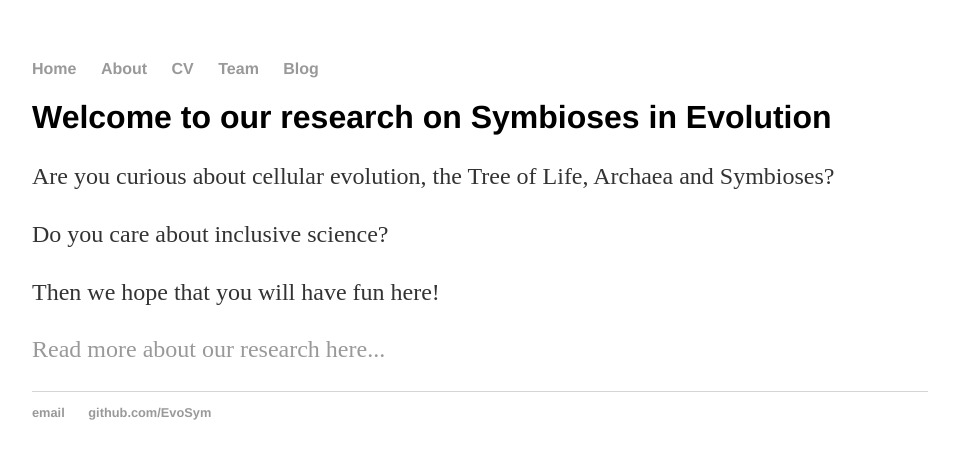
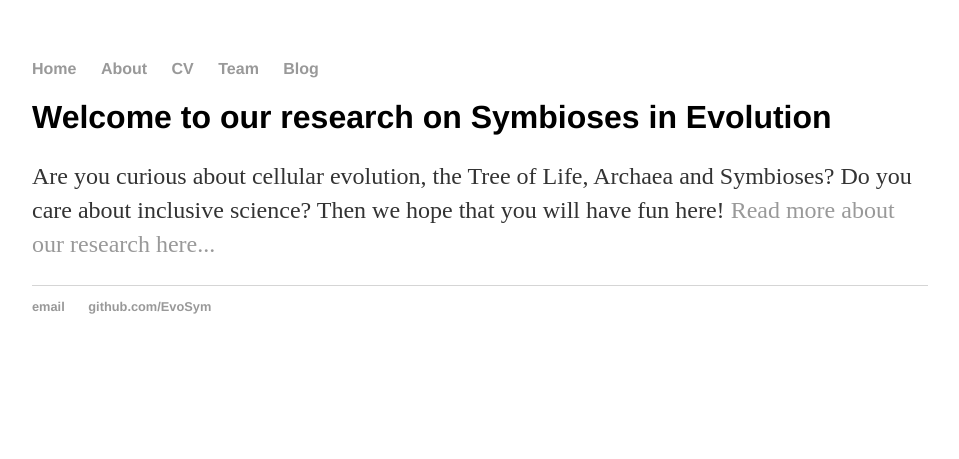
Before and after one commit to EvoSym/EvoSym.github.io, a Jekyll site: the page built from index.html, in a window 1280 px wide. Shown: the top 459 px of the page, without its empty margins (160-1119 px from the left). Built offline with Jekyll 4.4.1, drawn with Linux system fonts in a browser that asks for light colours.

```diff
--- a/index.html
+++ b/index.html
@@ -4,8 +4,5 @@ title: Symbioses in Evolution
 ---
 <div class="blurb">
 	<h1>Welcome to our research on Symbioses in Evolution</h1>
-	<p>Are you curious about cellular evolution, the Tree of Life, Archaea and Symbioses? </p>
-	<p>Do you care about inclusive science? </p>
-	<p>Then we hope that you will have fun here! </p>
-	<p><a href="/about">Read more about our research here...</a></p>
+	<p>Are you curious about cellular evolution, the Tree of Life, Archaea and Symbioses? Do you care about inclusive science? Then we hope that you will have fun here! <a href="/about">Read more about our research here...</a></p>
 </div><!-- /.blurb -->
```
